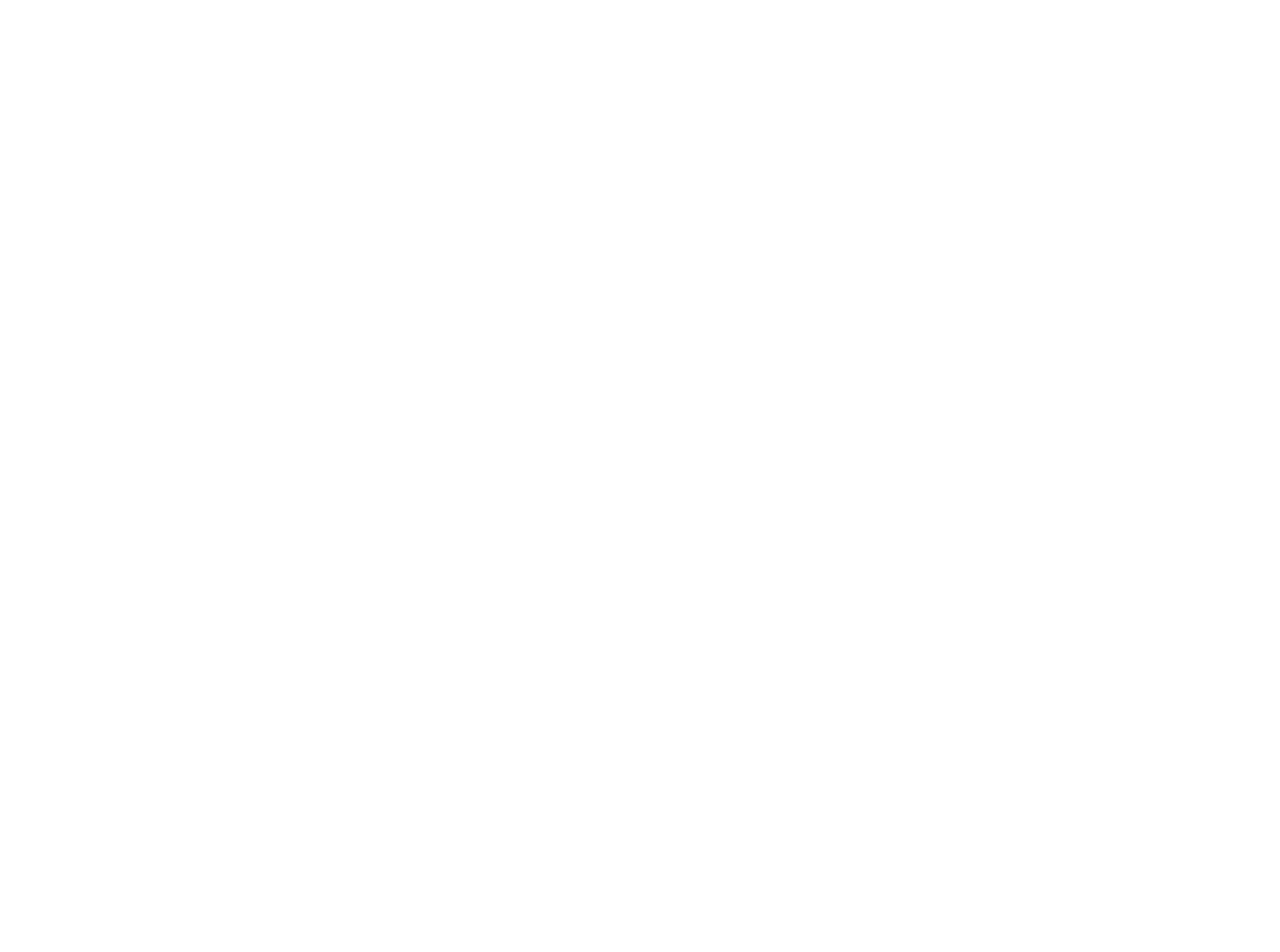
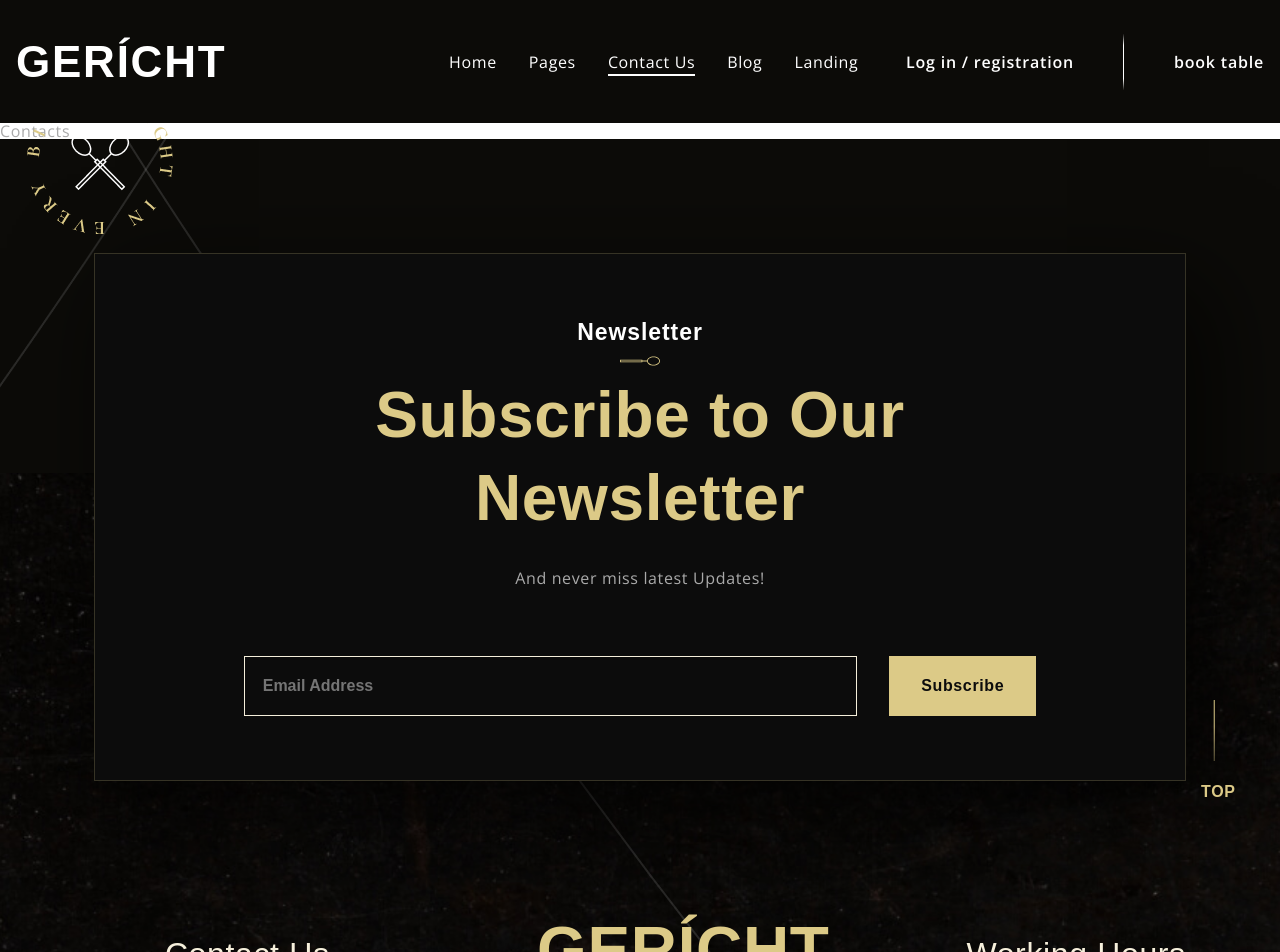
Before and after one commit to artemlira/React-Gericht_multipage, a React (Create React App) app: page /contacts in a window 1280 px wide. Before the commit this address had no page. Shown: the top 952 px of the page. Before the commit the page ends 800 px from the top, so only its background shows below. Built offline with nearby package versions, Linux system fonts and the light colour scheme; a web font is replaced by a local one.

Commit message:
finished the adaptive Footer section, finished the Home page

```diff
--- a/public/index.html
+++ b/public/index.html
@@ -31,6 +31,12 @@
   <title>Gericht</title>
 </head>
 
+<style>
+  html {
+    scroll-behavior: smooth;
+  }
+</style>
+
 <body>
   <noscript>You need to enable JavaScript to run this app.</noscript>
   <div id="root"></div>
--- a/src/App.jsx
+++ b/src/App.jsx
@@ -1,14 +1,18 @@
 import { Route, Routes } from "react-router-dom";
 import Layout from './components/Layout';
 import Home from './pages/Home';
-
+import BlogWithSidebar from './pages/BlogWithSidebar';
+import Contacts from './pages/Contacts';
 
 function App() {
   return (
     <Routes>
       <Route path='/' element={<Layout />}>
         <Route index element={<Home />} />
-
+        <Route path="blog_sidebar" element={<BlogWithSidebar />}>
+          <Route />
+        </Route>
+        <Route path='contacts' element={<Contacts />} />
       </Route>
     </Routes>
   );
--- a/src/components/Footer/Footer.jsx
+++ b/src/components/Footer/Footer.jsx
@@ -14,6 +14,7 @@ export default function Footer() {
       <div className="container">
         <div className={styles.container}>
           <div className={styles.bgIcon}></div>
+          <a href='#hero' className={styles.toTop}>Top</a>
           <div className={styles.newsletter}>
             <Title className={styles.footerTitle} text="Newsletter" title="Subscribe to Our Newsletter" />
             <div className={styles.newsletterText}>
@@ -21,7 +22,7 @@ export default function Footer() {
             </div>
             <div className={styles.subscribe}>
               <input type="text" placeholder='Email Address' className={styles.subscribeInput} />
-              <Button text="Subscribe" />
+              <Button className={styles.footerBtn} text="Subscribe" />
             </div>
           </div>
           <div className={styles.content}>
--- a/src/components/Footer/Footer.module.scss
+++ b/src/components/Footer/Footer.module.scss
@@ -5,6 +5,10 @@
 .footer {
   background: url('../../images/line1.png') right -9957px no-repeat, url('../../images/line2.png') left -9957px no-repeat, url('../../images/Footer/BG.jpg') center 334px / cover no-repeat, #0C0B08;
   padding-bottom: f.rem(128);
+
+  @include m.phone {
+    padding-bottom: f.rem(50);
+  }
 }
 
 .bgIcon {
@@ -17,7 +21,7 @@
   z-index: 10;
 
   @media screen and (max-width:1740px) {
-    @include m.adaptiv-value('left', -180, 180, 1);
+    @include m.adaptiv-value('left', -170, 180, 1);
   }
 
   @include m.laptop {}
@@ -28,14 +32,60 @@
   }
 }
 
+.toTop {
+  position: absolute;
+  bottom: 45%;
+  right: -180px;
+  transform: translateX(-50%);
+  font-family: v.$Cormorant;
+  font-weight: 700;
+  color: v.$gold;
+  letter-spacing: 0.04em;
+  line-height: f.ratio(16, 24);
+  text-transform: uppercase;
+  cursor: pointer;
+
+  @media screen and (max-width:1740px) {
+    @include m.adaptiv-value('right', -170, 180, 1);
+  }
+
+  @include m.laptop {
+    bottom: 38%;
+  }
+
+  @include m.netbook {
+    bottom: 45%;
+    right: 0px;
+  }
+
+  @include m.phone {
+    bottom: 48%;
+  }
+
+  &::after {
+    content: '';
+    background: linear-gradient(270deg, #DCCA87 -19.44%, #DCCA87 44.12%, rgba(220, 202, 135, 0.24) 117.57%);
+    width: 61px;
+    height: 1px;
+    position: absolute;
+    top: -50px;
+    left: -50%;
+    transform: rotate(-90deg);
+  }
+}
+
 .container {
   position: relative;
   margin-top: f.rem(113);
   @include m.adaptiv-value('margin-inline', 190, -190, 1);
+
+  @include m.netbook {
+    max-width: 100vw;
+    margin-inline: 0px;
+  }
 }
 
 .newsletter {
-
   padding-block: f.rem(64);
   @include m.adaptiv-value('padding-inline', 252, -100, 1);
   background: #0C0C0C;
@@ -43,12 +93,19 @@
   box-shadow: 22px 30px 95px 1px rgba(0, 0, 0, 0.7);
 
   @include m.netbook {
-    max-width: 80vw;
+    max-width: 90vw;
     margin-inline: auto;
+    padding-inline: f.rem(20);
   }
+
+
 
   &:not(:last-child) {
     margin-bottom: f.rem(128);
+
+    @include m.phone {
+      margin-bottom: f.rem(50);
+    }
   }
 }
 
@@ -70,6 +127,16 @@
 .subscribe {
   display: flex;
   gap: f.rem(32);
+
+  @include m.phone {
+    flex-direction: column;
+  }
+}
+
+.footerBtn {
+  @include m.phone {
+    height: 60px;
+  }
 }
 
 .subscribeInput {
@@ -95,6 +162,11 @@
     grid-template-columns: 1fr 1fr;
     grid-template-areas: 'contacts schedule' 'logo logo';
     place-items: center;
+  }
+
+  @include m.phone {
+    grid-template-columns: 1fr;
+    grid-template-areas: 'contacts contacts' 'schedule schedule' 'logo logo';
   }
 
   &:not(:last-child) {
@@ -127,6 +199,11 @@
   font-size: f.rem(32);
   line-height: f.ratio(32, 41.6);
   text-align: center;
+
+  @include m.phone {
+    font-size: f.rem(23);
+    line-height: f.ratio(23, 31.6);
+  }
 
   &:not(:last-child) {
     margin-bottom: f.rem(24);
@@ -168,6 +245,11 @@
   text-transform: uppercase;
   font-size: f.rem(64);
   line-height: f.ratio(64, 83.2);
+
+  @include m.phone {
+    font-size: f.rem(40);
+    line-height: f.ratio(40, 63.2);
+  }
 
   &:not(:last-child) {
     margin-bottom: f.rem(32);
--- a/src/components/Header/Header.jsx
+++ b/src/components/Header/Header.jsx
@@ -1,5 +1,6 @@
 import { motion } from 'framer-motion';
 import React, { useState, forwardRef } from 'react';
+import { NavLink, Link } from 'react-router-dom';
 import styles from './Header.module.scss';
 
 
@@ -18,10 +19,14 @@ const animation = {
   }
 }
 
+const setActive = ({ isActive }) => isActive ? 'active-header' : '';
+
 export default function Header() {
   const [openMenu, setOpenMenu] = useState(false);
+
+
   return (
-    <header className={styles.header}>
+    <header id='header' className={styles.header}>
       <div className="container">
         <motion.div
           initial='hidden'
@@ -29,7 +34,7 @@ export default function Header() {
           exit="exit"
           className={styles.container}>
           <div className={styles.logo}>
-              <a href="/">Gerícht</a>
+            <Link to="/">Gerícht</Link>
           </div>
 
           {!openMenu ? <Menu /> : <MMenu activ={true} variants={animation} />}
@@ -47,19 +52,19 @@ const Menu = forwardRef(({ activ }, ref) => (
   <div className={!activ ? `${styles.navWrapper}` : `${styles.navWrapper} ${styles.active}`} ref={ref}>
     <nav className={!activ ? `${styles.nav}` : `${styles.active} ${styles.nav}`}>
       <ul className={styles.navList}>
-        <li className={styles.navItem}><a href="" className={styles.navLink}>Home</a></li>
-        <li className={styles.navItem}><a href="" className={styles.navLink}>Pages</a></li>
-        <li className={styles.navItem}><a href="" className={styles.navLink}>Contact Us</a></li>
-        <li className={styles.navItem}><a href="" className={styles.navLink}>Blog</a></li>
-        <li className={styles.navItem}><a href="" className={styles.navLink}>Landing</a></li>
+        <li className={styles.navItem}><NavLink to="/" className={setActive}>Home</NavLink></li>
+        <li className={styles.navItem}><a href="#" className={styles.navLink}>Pages</a></li>
+        <li className={styles.navItem}><NavLink to="contacts" className={setActive}>Contact Us</NavLink></li>
+        <li className={styles.navItem}><a href="#" className={styles.navLink}>Blog</a></li>
+        <li className={styles.navItem}><a href="#" className={styles.navLink}>Landing</a></li>
       </ul>
     </nav>
     <div className={!activ ? `${styles.registration}` : `${styles.active} ${styles.registration}`}>
       <div className={styles.logIn}>
-        <a href="">Log in / registration</a>
+        <a href="#">Log in / registration</a>
       </div>
       <div className={styles.table}>
-        <a href="">book table</a>
+        <a href="#reservation">book table</a>
       </div>
     </div>
   </div>
--- a/src/components/Page_Home/ChefsWord/ChefsWordSlider.scss
+++ b/src/components/Page_Home/ChefsWord/ChefsWordSlider.scss
@@ -3,7 +3,7 @@
 
     img {
       width: 100%;
-      height: 100%;
+      height: auto;
       object-fit: cover;
       object-position: center;
     }
--- a/src/components/Page_Home/Hero/Hero.jsx
+++ b/src/components/Page_Home/Hero/Hero.jsx
@@ -19,7 +19,7 @@ export default function Hero() {
   };
 
   return (
-    <section className={styles.hero}>
+    <section id="hero" className={styles.hero}>
       <div className="container">
         <div className={styles.container}>
           <div className={styles.contant}>
--- a/src/components/Page_Home/Reservation/Reservation.jsx
+++ b/src/components/Page_Home/Reservation/Reservation.jsx
@@ -6,11 +6,11 @@ import Title from '../../Title/Title';
 
 export default function Reservation() {
   return (
-    <section className={styles.reservation}>
+    <section id="reservation" className={styles.reservation}>
       <div className="container">
         <div className={styles.container}>
           <div className={styles.bgIcon}></div>
-          <Title text="Reservations" title="Book A Table"/>
+          <Title text="Reservations" title="Book A Table" />
           <div className={styles.dialogBox}>
             <form className={styles.dialogForm} action="/">
               <input className={styles.text} type="text" placeholder='1 person' />
--- a/src/index.scss
+++ b/src/index.scss
@@ -109,3 +109,18 @@ html {
     }
   }
 }
+
+.active-header {
+
+  &::after {
+    display: block;
+    position: absolute;
+    content: '';
+    height: 2px;
+    background-color: v.$white;
+    bottom: 0;
+    left: 0;
+    width: 100%;
+    transition: all 0.3s;
+  }
+}
--- /dev/null
+++ b/src/pages/BlogWithSidebar.jsx
@@ -0,0 +1,10 @@
+import React from 'react'
+
+
+export default function BlogWithSidebar() {
+  return (
+    <article>
+      BlogWithSidebar
+    </article>
+  )
+}
--- /dev/null
+++ b/src/pages/Contacts.jsx
@@ -0,0 +1,9 @@
+import React from 'react'
+
+export default function Contacts() {
+  return (
+    <article>
+      Contacts
+    </article>
+  )
+}
```
Lines whose indentation alone changed are shown as unchanged.
